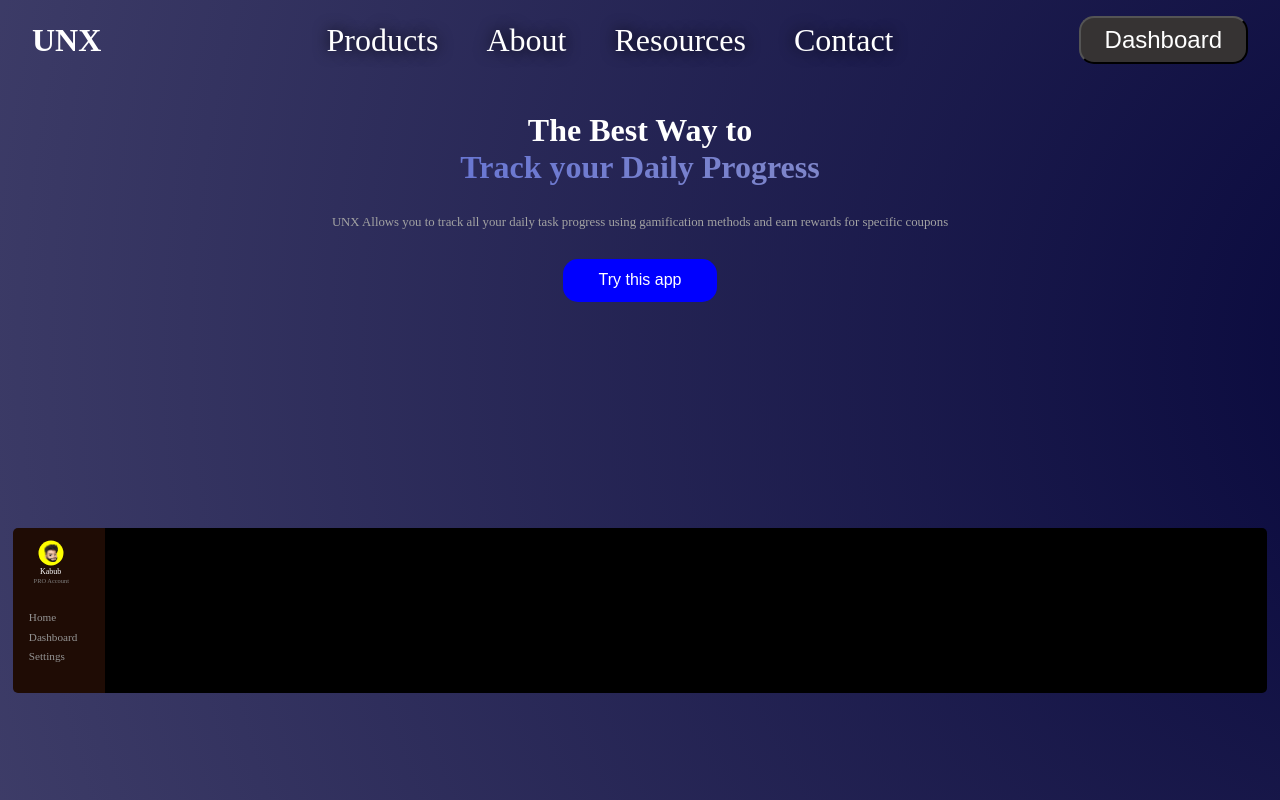
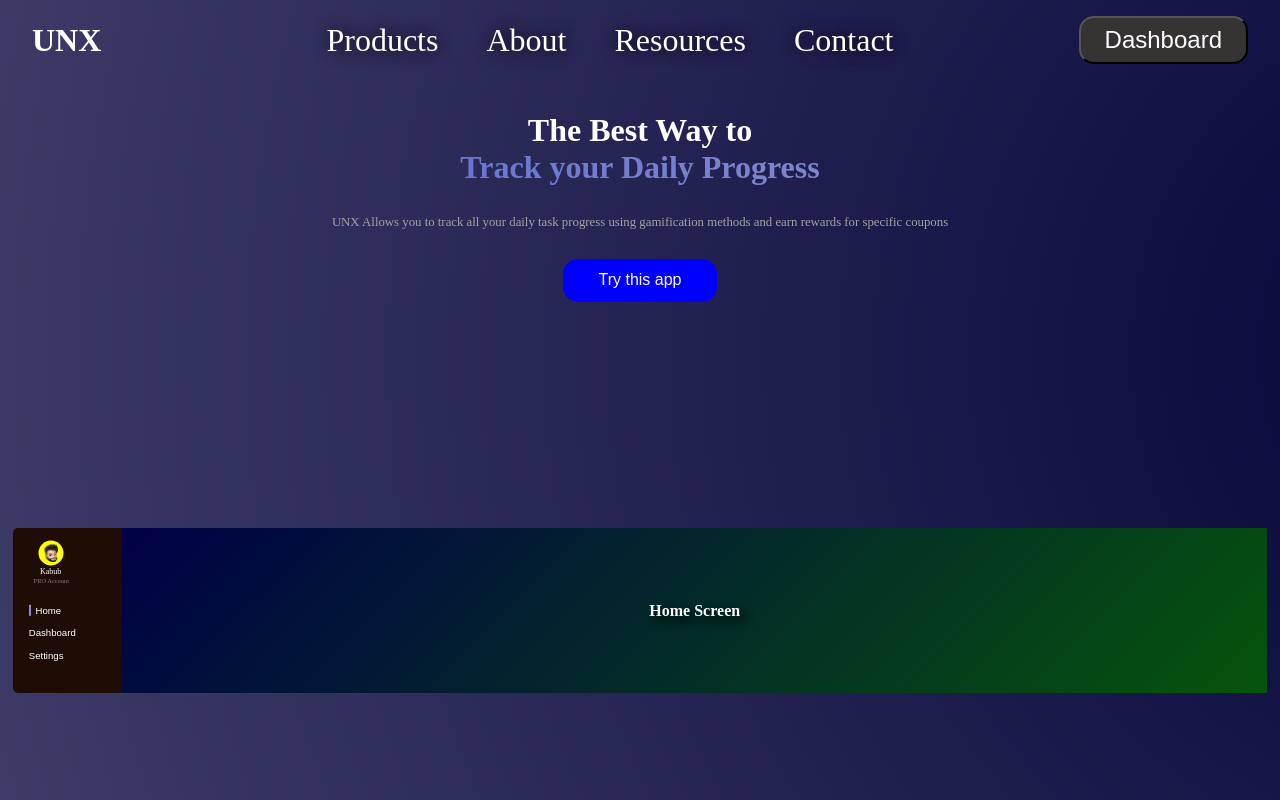
Before and after one commit to Khabub/webdev-learning-slick, a React (Create React App) app: page /products in a window 1280 px wide. Built offline with nearby package versions, Linux system fonts and the light colour scheme.

Commit message:
activeLinks done

```diff
--- a/src/components/Layout/Pages_Dashboard.js
+++ b/src/components/Layout/Pages_Dashboard.js
@@ -1,15 +1,45 @@
-import React from "react";
-import { NavLink } from "react-router-dom";
+import React, { useState } from "react";
 import DashboardPage from "../../pages_dashboard/Dashboard_page";
 import avatar from "../../assets/avatar.png";
 import classes from "./Pages_Dashboard.module.css";
-import { Route, Routes } from "react-router-dom";
 import DashboardHomescreen from "../../pages_dashboard/Dashboard_homescreen";
 import DashboardSettings from "../../pages_dashboard/Dashboard_settings";
 
+const pageInitial = {
+  home: true,
+  dashboard: false,
+  settings: false,
+};
+
 const PagesDashboard = () => {
-  const isActiveClass = ({ isActive }) =>
-    isActive ? `${classes.active}` : undefined;
+  const [page, setPage] = useState(pageInitial);
+
+  const homeHandler = () => {
+    setPage({ home: true, dashboard: false, settings: false });
+  };
+
+  const dashboardHandler = () => {
+    setPage({ home: false, dashboard: true, settings: false });
+  };
+  const settingsHandler = () => {
+    setPage({ home: false, dashboard: false, settings: true });
+  };
+
+  let showPage;
+  let activeLinkDash, activeLinkHome, activeLinkSet;
+
+  if (page.home) {
+    showPage = <DashboardHomescreen />;
+    activeLinkHome = `${classes.active}`;
+  }
+  if (page.dashboard) {
+    showPage = <DashboardPage />;
+    activeLinkDash = `${classes.active}`;
+  }
+  if (page.settings) {
+    showPage = <DashboardSettings />;
+    activeLinkSet = `${classes.active}`;
+  }
 
   return (
     <div className={classes.container}>
@@ -24,30 +54,24 @@ const PagesDashboard = () => {
 
         <ul className={classes.dashList}>
           <li>
-            <NavLink to="homescreen" className={isActiveClass}>
+            <button className={activeLinkHome} onClick={homeHandler}>
               Home
-            </NavLink>
+            </button>
           </li>
           <li>
-            <NavLink to="dashboard" className={isActiveClass}>
+            <button className={activeLinkDash} onClick={dashboardHandler}>
               Dashboard
-            </NavLink>
+            </button>
           </li>
           <li>
-            <NavLink to="settings" className={isActiveClass}>
+            <button className={activeLinkSet} onClick={settingsHandler}>
               Settings
-            </NavLink>
+            </button>
           </li>
         </ul>
       </div>
 
-      <div className={classes.dashRight}>
-        <Routes>
-          <Route path="homescreen" element={<DashboardHomescreen />} />
-          <Route path="dashboard" element={<DashboardPage />} />
-          <Route path="settings" element={<DashboardSettings />} />
-        </Routes>
-      </div>
+      <div className={classes.dashRight}>{showPage}</div>
     </div>
   );
 };
--- a/src/components/Layout/Pages_Dashboard.module.css
+++ b/src/components/Layout/Pages_Dashboard.module.css
@@ -1,6 +1,6 @@
 .container {
   display: flex;
-  justify-content:space-around;
+  justify-content: space-around;
   width: 98vw;
   padding: 0;
   margin: 1rem auto;
@@ -9,7 +9,7 @@
 
 .dashLeft {
   background-color: rgb(31, 12, 5);
-  width: 100px;
+  width: 120px;
   border-top-left-radius: 5px;
   border-bottom-left-radius: 5px;
   display: flex;
@@ -44,7 +44,7 @@
   border-radius: 50%;
   transform: scale(0.5);
   display: flex;
-  justify-content:  center;
+  justify-content: center;
   align-items: center;
 }
 
@@ -65,11 +65,11 @@
   list-style-type: none;
   color: white;
   padding: 0;
-  margin : 0;
+  margin: 0;
   font-size: 0.7rem;
   display: flex;
   flex-direction: column;
-  line-height: 1.2rem;
+  line-height: 1.4rem;
   transform: translateY(-1.7rem);
   color: grey;
 }
@@ -83,11 +83,20 @@
   margin-left: 1rem;
 }
 
-.dashList a:hover,
-.dashList a.active,
-.dashList a:active {
+.dashList button {
+  background-color: transparent;
+  color: white;
+  padding: 0;
+  margin: 0;
+  border: none;
+  font-size: 0.6rem;
+}
+
+.dashList button:hover,
+.dashList button.active,
+.dashList button:active
+ {
   border-left: 2px solid rgb(140, 140, 209);
-  /* transform: translateX(2rem); */
   color: rgb(255, 255, 255);
   cursor: pointer;
   padding: 0 0.3rem;
--- a/src/pages/Products.module.css
+++ b/src/pages/Products.module.css
@@ -34,5 +34,4 @@
   color: #fff;
   font-size: 1rem;
   padding: 0.8rem 2.2rem;
-
 }
```
